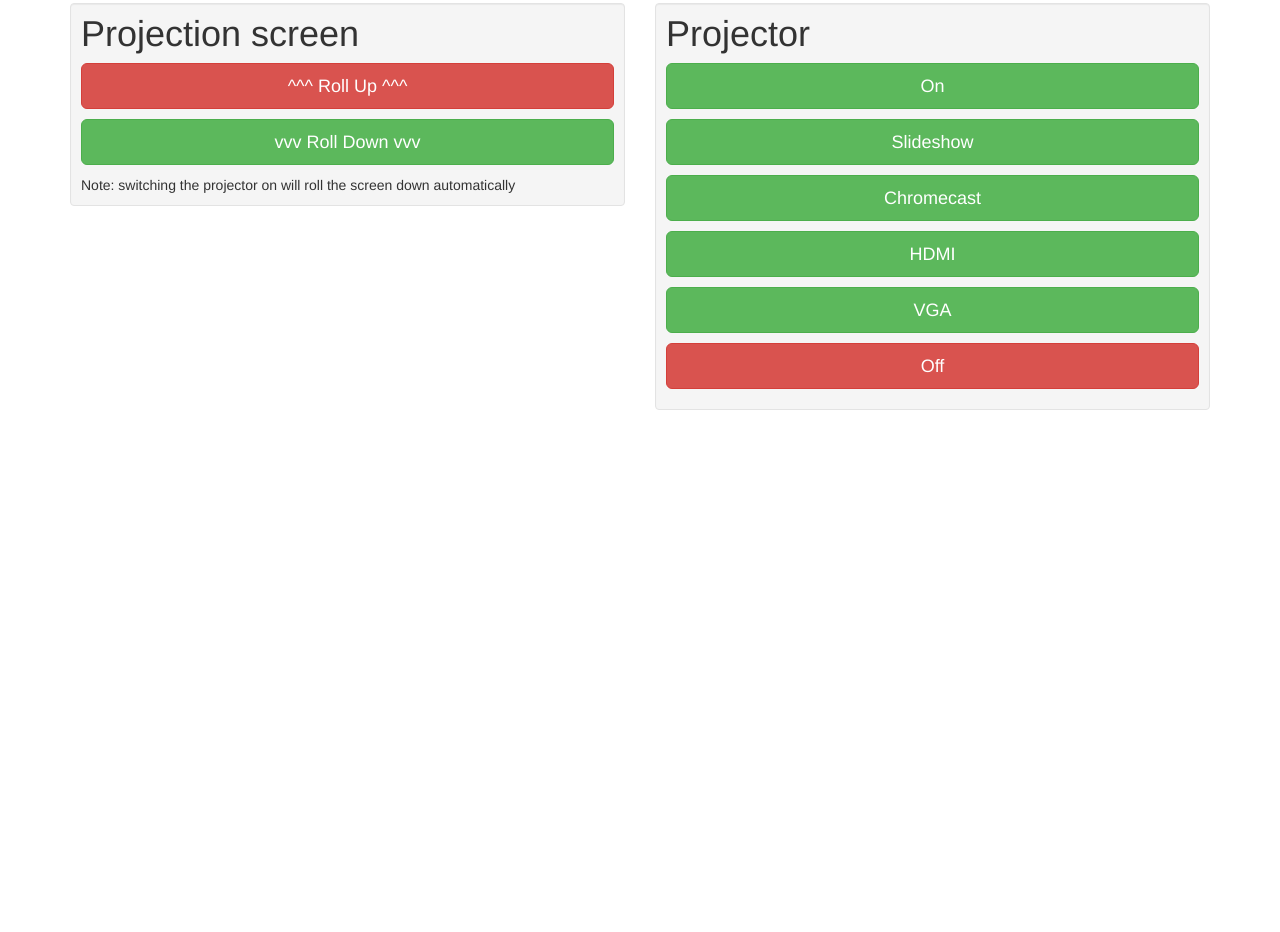
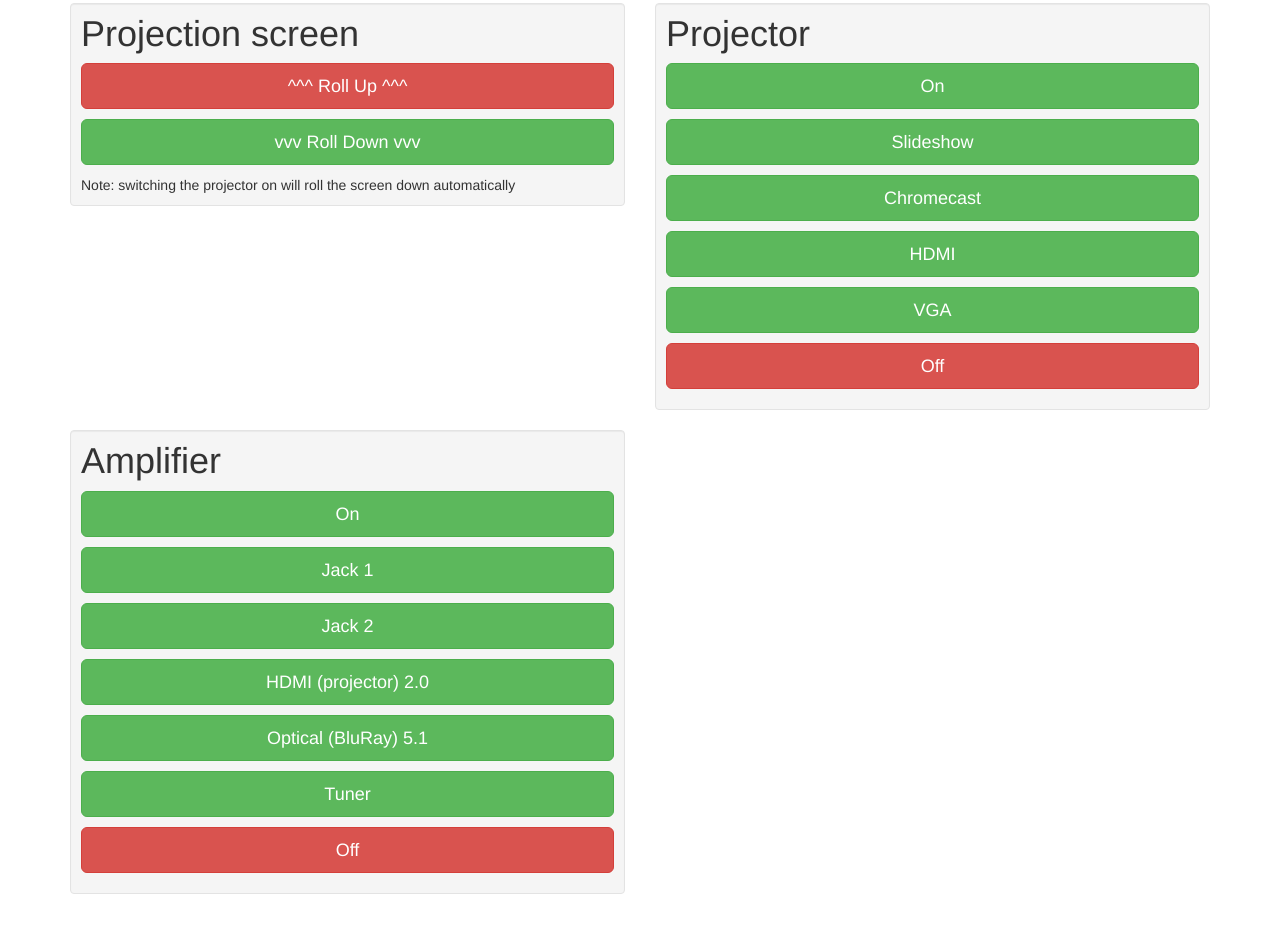
Before and after one commit to syn2cat/pidor, a plain HTML site: page www/htdocs/lights.level2.lu/index.html in a window 1280 px wide. Shown: the part 370-1302 px from the top of the page. Before the commit the page ends 830 px from the top, so only its background shows below. Drawn offline with Linux system fonts and the light colour scheme.

Commit message:
reciever control via IR move maxfile to a world accessible place add peoplecounter in doorbuzz ssh wrapper

```diff
--- a/www/htdocs/lights.level2.lu/index.html
+++ b/www/htdocs/lights.level2.lu/index.html
@@ -80,6 +80,22 @@
         </div>
       </div>
 
+      <div class="row">
+        <div class="col-md-6">
+          <div class=" well">
+            <h1>Amplifier</h1>
+            <p><a class="btn btn-success btn-lg btn-block" data-area="receiver" data-status="on" >On</a></p>
+            <p><a class="btn btn-success btn-lg btn-block" data-area="receiver" data-status="jack1" >Jack 1</a></p>
+            <p><a class="btn btn-success btn-lg btn-block" data-area="receiver" data-status="jack2" >Jack 2</a></p>
+            <p><a class="btn btn-success btn-lg btn-block" data-area="receiver" data-status="hdmi" >HDMI (projector) 2.0</a></p>
+            <p><a class="btn btn-success btn-lg btn-block" data-area="receiver" data-status="optical" >Optical (BluRay) 5.1</a></p>
+            <p><a class="btn btn-success btn-lg btn-block" data-area="receiver" data-status="tuner" >Tuner</a></p>
+            <p><a class="btn btn-danger btn-lg btn-block" data-area="receiver" data-status="off" >Off</a></p>
+          </div>
+        </div>
+      </div>
+
+
     </div> <!-- /container -->
 
       <div class="jumbotron hidden-xs">
```
Also changed, not shown: 7 other files.
